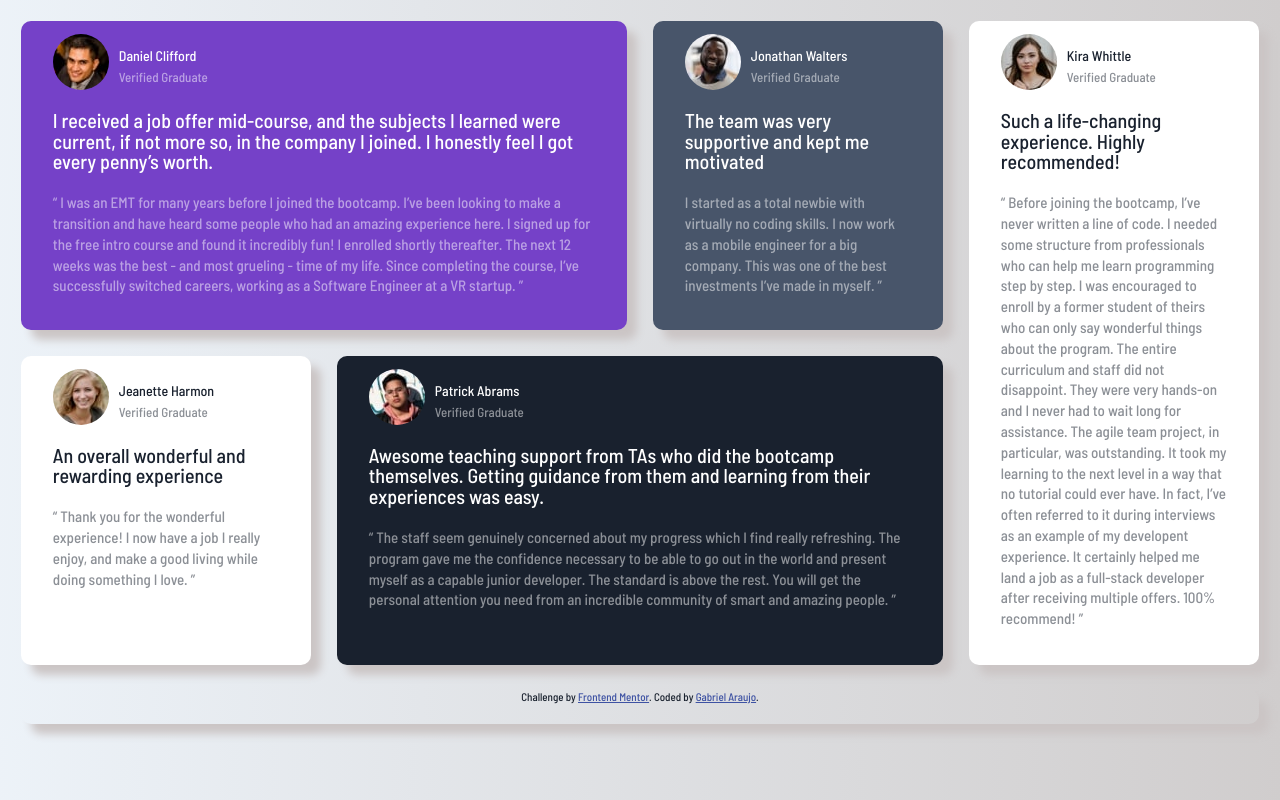
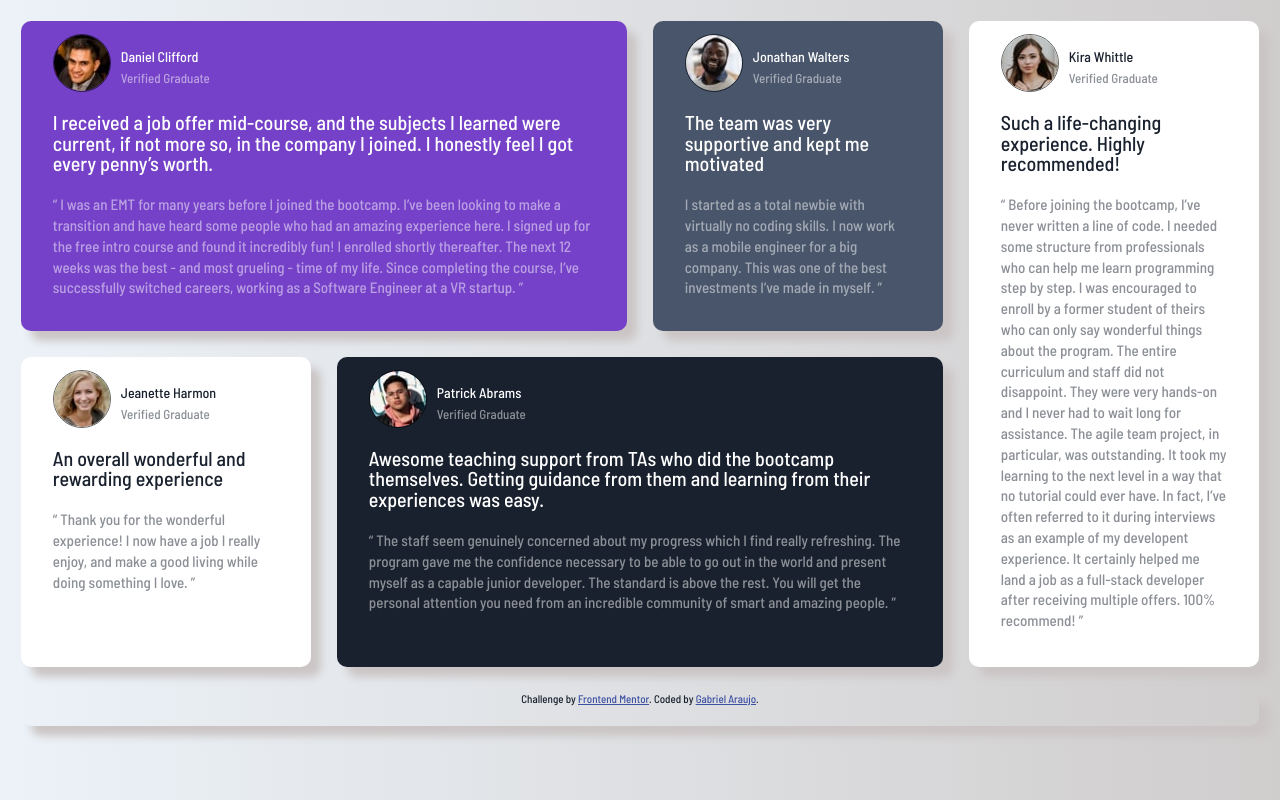
Before and after one commit to GabrielMontAraujo/Testmonials-Grid, a plain HTML site: page index.html in a window 1280 px wide. Drawn offline with Linux system fonts and the light colour scheme.

Commit message:
Border Img

```diff
--- a/style.css
+++ b/style.css
@@ -57,6 +57,7 @@ div{
 }
 
 img{
+  border: 0.7px solid rgba(0,0,0,0.6);
   border-radius: 100px;
 }
 .name{
```
